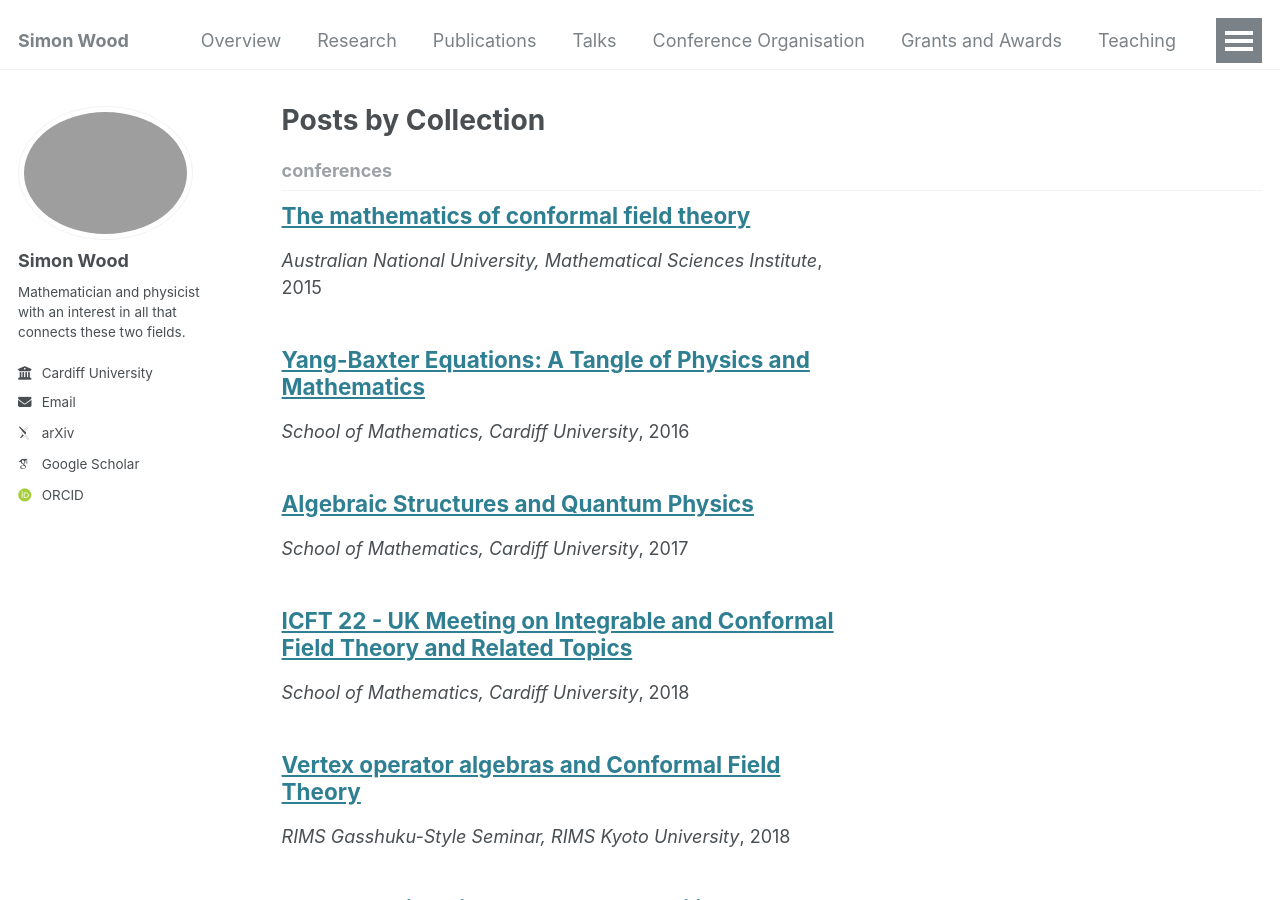
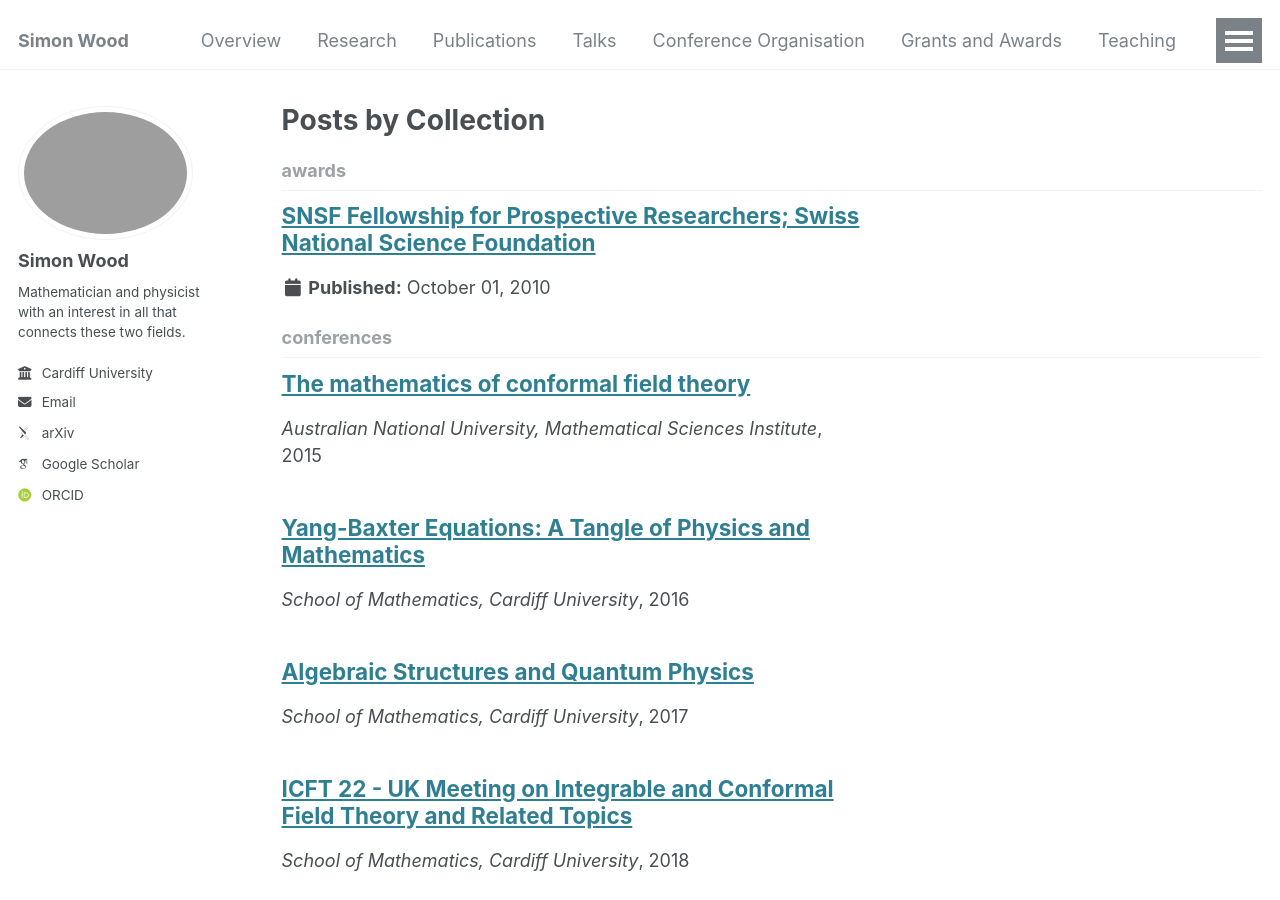
Before and after one commit to gonneman/gonneman.github.io, a Jekyll site: the page built from _pages/collection-archive.html, in a window 1280 px wide and 900 px high. Built offline with Jekyll 4.4.1, drawn with Linux system fonts in a browser that asks for light colours; some web fonts are replaced.

Commit message:
Setting up grants page.

```diff
--- /dev/null
+++ b/_awards/2010-SNSF.md
@@ -0,0 +1,7 @@
+---
+title: "SNSF Fellowship for Prospective Researchers; Swiss National Science Foundation"
+collection: awards
+type: "Awards"
+permalink: /conferences/2010-snsf
+date: 2010-10-01
+---
--- a/_config.yml
+++ b/_config.yml
@@ -121,7 +121,7 @@ staticman:
       options:
         format           : "iso8601" # "iso8601" (default), "timestamp-seconds", "timestamp-milliseconds"
 atom_feed:
-  hide                   : false     # change to true to hide the RSS feed in the footer
+  hide                   : true     # change to true to hide the RSS feed in the footer
   path                   : # blank (default) uses feed.xml
 
 
@@ -230,7 +230,10 @@ collections:
     permalink: /:collection/:path/
   conferences:
     output: true
-    permaline: /:collection/:path/
+    permalink: /:collection/:path/
+  awards:
+    output: true
+    permalink: /:collection/:path/
 
 
 # These settings control how pages and collections are included in the site
```
